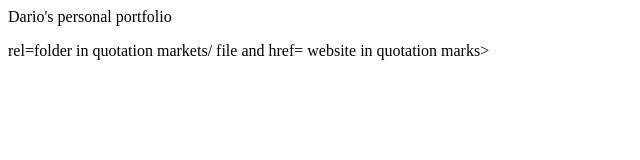
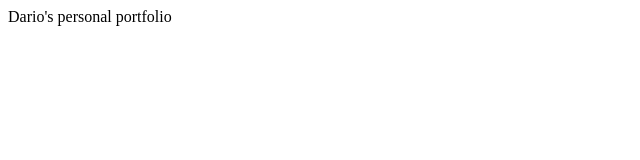
Before and after one commit to Dario-G433/My-portfolio, a plain HTML site: page index.html in a window 1280 px wide. Shown: the whole page, without its empty margins (0-640 px from the left). Drawn offline with Linux system fonts and the light colour scheme.

Commit message:
Update index.html

```diff
--- a/index.html
+++ b/index.html
@@ -4,5 +4,3 @@
      <p> Dario's personal portfolio </p>
   </body>
 </html>
-
-<! to do link element it is <link> rel=folder in quotation markets/ file and href= website in quotation marks>
```
